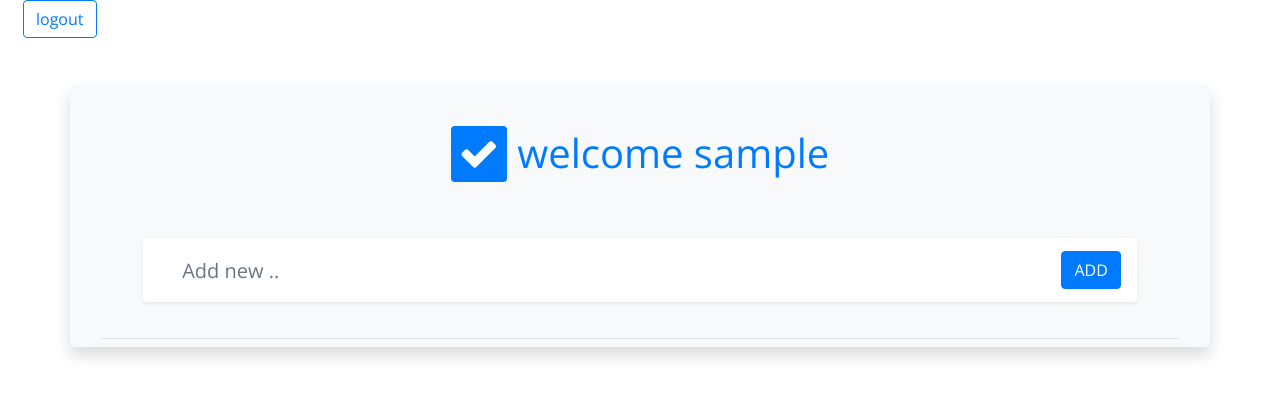
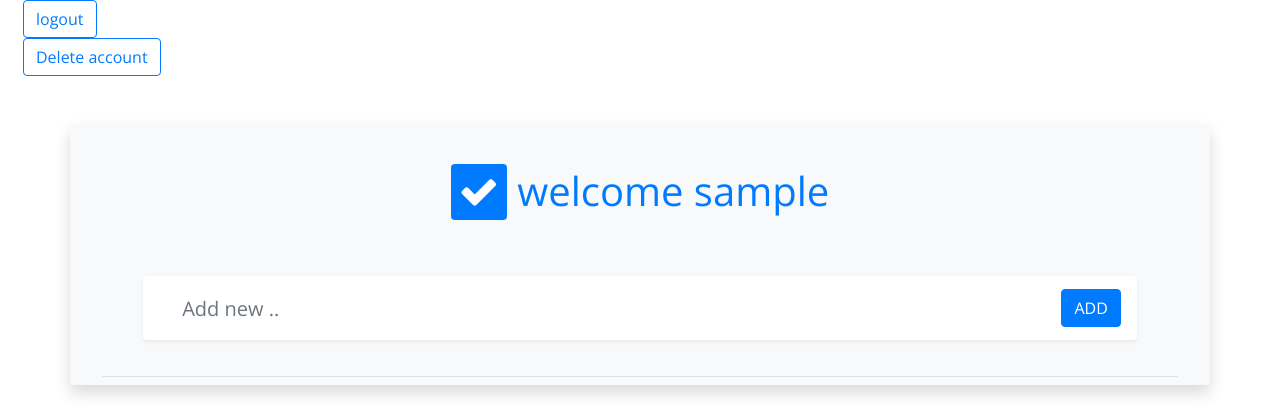
Before and after one commit to anotherparsa/todo-project, a Flask app: page / in a window 1280 px wide. Shown: the top 420 px of the page. Run offline with Flask 2, Linux system fonts and the light colour scheme; the visitor is signed in with stand-in values (Sample User, id 1); data that the repository does not hold is empty; some libraries are stand-ins or nearby versions.

Commit message:
added delete account option

```diff
--- a/main.py
+++ b/main.py
@@ -1,6 +1,3 @@
-from crypt import methods
-from ssl import SSLSession
-from types import new_class
 from flask import Flask, redirect, render_template, request, session
 import mysql.connector
 import hashlib
@@ -136,6 +133,7 @@ def edittask(owner, task, keyforedit):
     else:
         return render_template("edit/edit.html", task=task, owner=owner, keyforedit=keyforedit)
 
+#updating task
 @app.route("/updatetask/<owner>/<int:keyforedit>", methods=["post"])
 def updatetask(owner, keyforedit):
     if owner != session.get("username"):
@@ -147,6 +145,17 @@ def updatetask(owner, keyforedit):
         db.commit()
         return redirect("/")
 
+#deleting account
+@app.route("/deleteaccount/<userDelete>")
+def userdelete(userDelete):
+
+    if session.get("username") == userDelete:
+        mycursor.execute("use users")
+        mycursor.execute(f"DELETE FROM user WHERE username=\'{userDelete}\'")
+        db.commit()
+        return redirect("/registration")
+    else:
+        return "sorry you're not authorized for this"
 
 if __name__ == "__main__":
     app.run(debug=True)
--- a/templates/home/home.html
+++ b/templates/home/home.html
@@ -15,6 +15,13 @@
         <div class="col-lg-6 login-btm login-button">
             <a class="btn btn-outline-primary" href="/logout">
                 logout
+            </a>
+        </div>
+    </h5>
+    <h5 class="m-0 p-0 px-2">
+        <div class="col-lg-6 login-btm login-button">
+            <a class="btn btn-outline-primary" href="/deleteaccount/{{user}}">
+                Delete account
             </a>
         </div>
     </h5>
```
